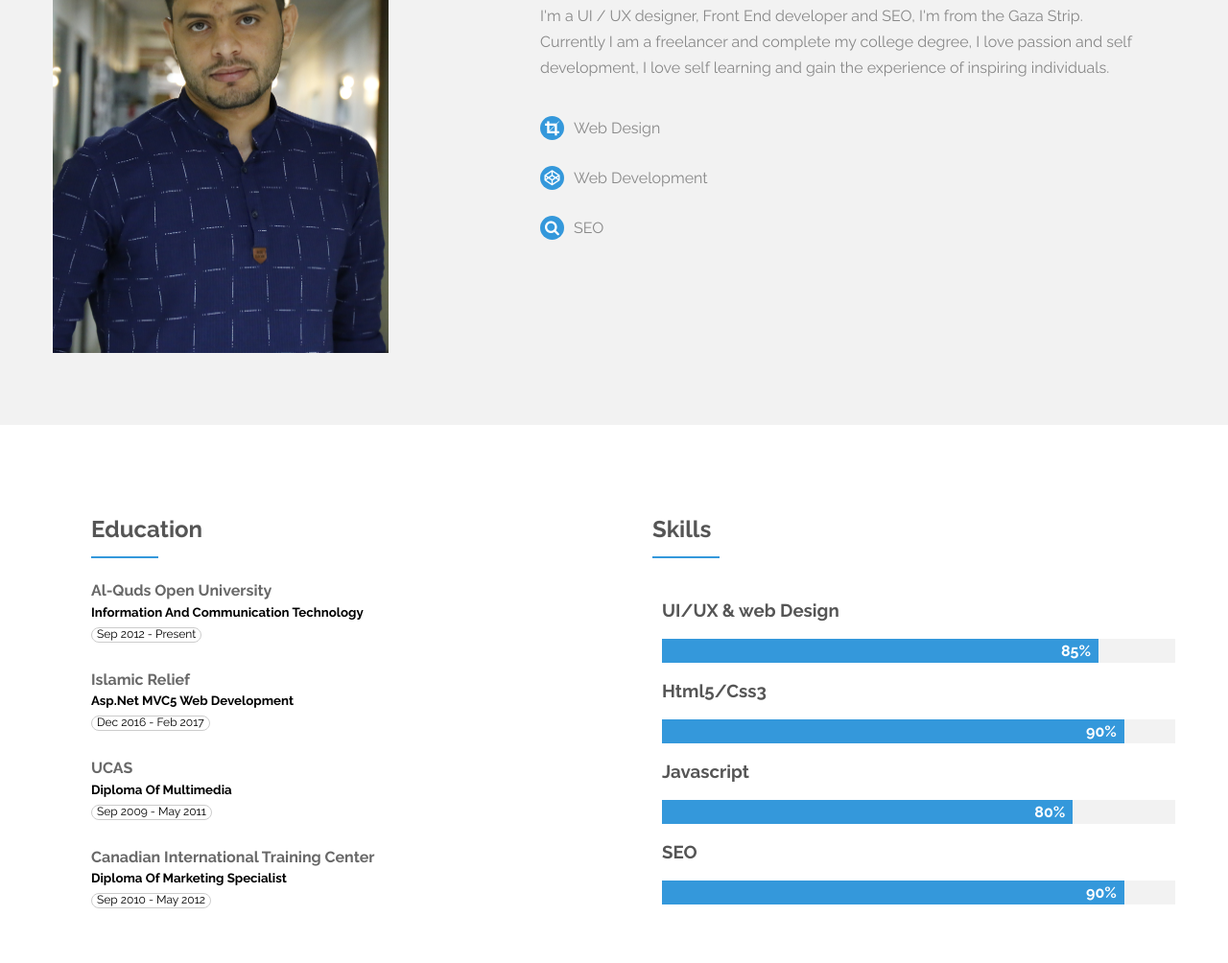
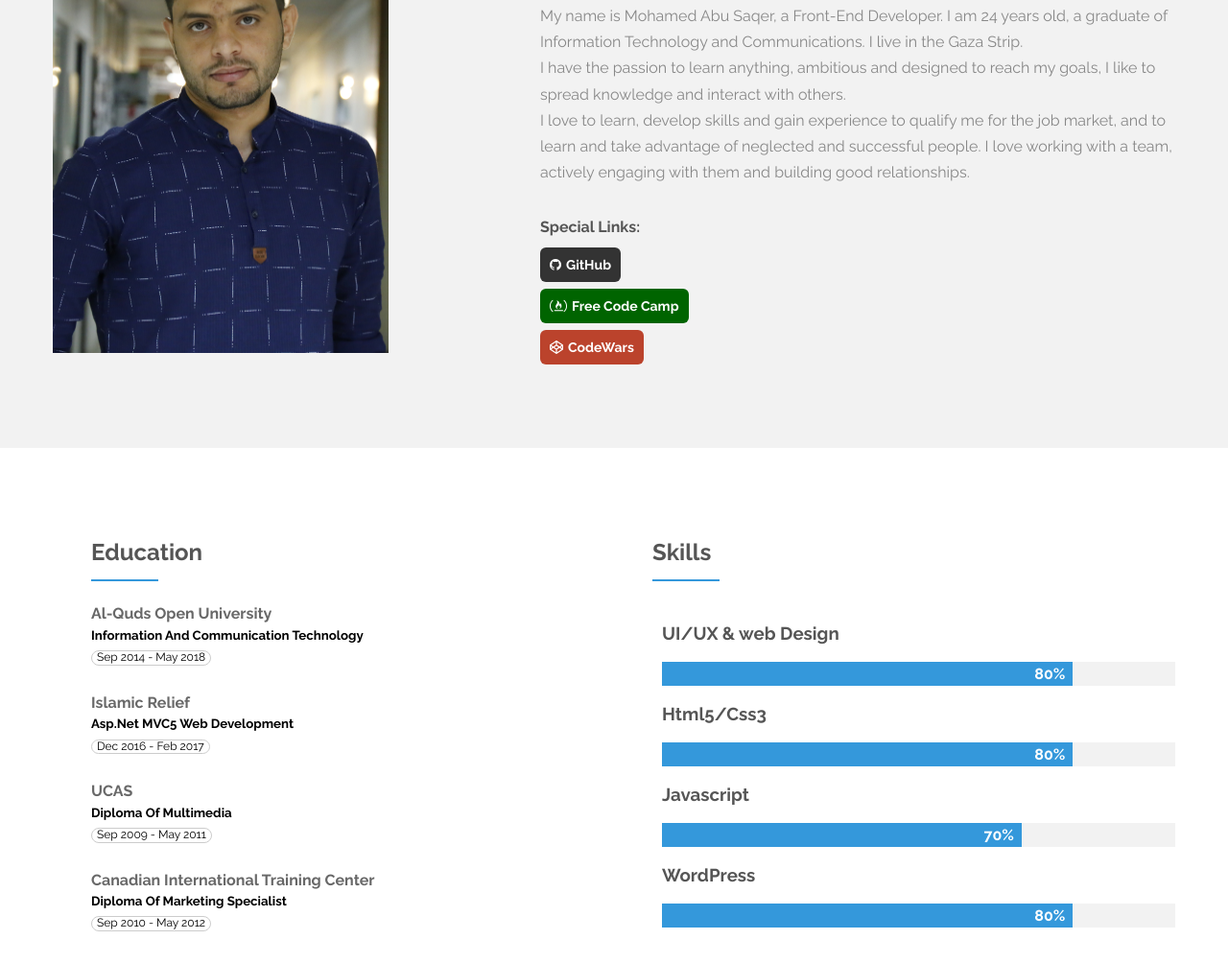
Before and after one commit to MSTeach/DevMohd, a plain HTML site: page index.html in a window 1280 px wide. Shown: the part 944-1948 px from the top of the page at 96% size. Drawn offline with Linux system fonts and the light colour scheme.

Commit message:
Update AboutMe && Skills

```diff
--- a/css/style.css
+++ b/css/style.css
@@ -117,35 +117,42 @@ body
 .about-me .info .hobbies{
     overflow: hidden;}
 .about-me .info .hobbies .content {
-             width: 50%;
-        min-height: 100px;
-        overflow: hidden
+      width: 50%;
+      min-height: 100px;
+      overflow: hidden
     }
-.about-me .content h3{color:#555}
-     .about-me .content .icon{
-          width:12%;
-      }
-.about-me .content .icon i{ margin-top: 30px; color:#3498db}
-      .about-me .content .text{
-           width: 83%}
-.about-me .content .text p{margin-top:0}
-.about-me .content .text h3{margin-bottom:5px}
+  .about-me .info h3{
+     margin: 25px 0 20px 40px;
+     font-size: 16px;
+     color:#555
+   }
 .list
 {
   list-style: none;
 }
-.icon
+.list li{
+  margin-bottom: 25px;
+}
+.list i{
+  margin-right: 5px;
+}
+.list .icon
 {
-  display: inline-block;
-  width: 25px;
-  height: 25px;
-  margin-right: 10px;
+  text-decoration: none;
+  padding: 10px;
   color: #fff;
-  background-color: #3498db;
-  border-radius: 50%;
-  text-align: center;
-  line-height: 25px;
-  font-size: 16px;
+  border-radius: 6px;
+  font-size: 14px;
+  font-weight: bold;
+}
+.list .github{
+  background-color: #333;
+}
+.list .freecode{
+  background-color: #006400;
+}
+.list .codewars{
+  background-color: #bb432c;
 }
 /*End About Me*/
 /*Start My Skills*/
--- a/index.html
+++ b/index.html
@@ -46,12 +46,14 @@
         </div>
         <div class="info fl-left">
           <h2>About Me</h2>
-          <p>I'm a UI / UX designer, Front End  developer and SEO, I'm from the Gaza Strip.<br /> Currently I am a freelancer and complete my college degree, I love passion and self development, I love self learning and gain the experience of inspiring individuals.</p>
+          <p>My name is Mohamed Abu Saqer, a Front-End Developer. I am 24 years old, a graduate of Information Technology and Communications. I live in the Gaza Strip.<br>I have the passion to learn anything, ambitious and designed to reach my goals, I like to spread knowledge and interact with others.<br>
+I love to learn, develop skills and gain experience to qualify me for the job market, and to learn and take advantage of neglected and successful people. I love working with a team, actively engaging with them and building good relationships.</p>
           <div class="hobbies fl-left">
+            <h3>Special Links:</h3>
             <ul class="list">
-              <li><p><span class="icon"><i class="fa fa-crop" aria-hidden="true"></i></span>Web Design</p></li>
-              <li><p><span class="icon"><i class="fa fa-codepen" aria-hidden="true"></i></span>Web Development</p></li>
-              <li><p><span class="icon"><i class="fa fa-search" aria-hidden="true"></i></span>SEO</p></li>
+              <li><a href="https://github.com/MSTeach/DevMohd" class="icon github" target="_blank"><i class="fa fa-github" aria-hidden="true"></i>GitHub</a></li>
+              <li><a href="https://www.freecodecamp.org/msteach" class="icon freecode" target="_blank"><i class="fa fa-free-code-camp" aria-hidden="true"></i>Free Code Camp</a></li>
+              <li><a href="https://www.codewars.com/users/MSTeach" class="icon codewars" target="_blank"><i class="fa fa-codepen" aria-hidden="true"></i>CodeWars</a></li>
             </ul>
           </div>
         </div>
@@ -67,7 +69,7 @@
         <div class="edu-block">
           <h4>Al-Quds Open University</h4>
           <h5>Information and Communication Technology</h5>
-          <span>Sep 2012 - Present</span>
+          <span>Sep 2014 - May 2018</span>
         </div>
         <div class="edu-block">
           <h4>Islamic Relief</h4>
@@ -92,7 +94,7 @@
           <div class="technique">
             <h3>UI/UX &amp; web Design</h3>
             <div>
-              <span style="width:85%">85% &nbsp;</span>
+              <span style="width:80%">80% &nbsp;</span>
             </div>
           </div>
         </div>
@@ -100,7 +102,7 @@
 					<div class="technique">
 						<h3>Html5/Css3</h3>
 						<div>
-							<span style="width:90%">90% &nbsp;</span>
+							<span style="width:80%">80% &nbsp;</span>
 						</div>
 					</div>
 				</div>
@@ -108,15 +110,15 @@
           <div class="technique">
             <h3>Javascript</h3>
             <div>
-              <span style="width:80%">80% &nbsp;</span>
+              <span style="width:70%">70% &nbsp;</span>
             </div>
           </div>
         </div>
 				<div class="progress fl-left">
 					<div class="technique">
-						<h3>SEO</h3>
+						<h3>WordPress</h3>
 						<div>
-							<span style="width:90%">90% &nbsp;</span>
+							<span style="width:80%">80% &nbsp;</span>
 						</div>
 					</div>
 				</div>
```
